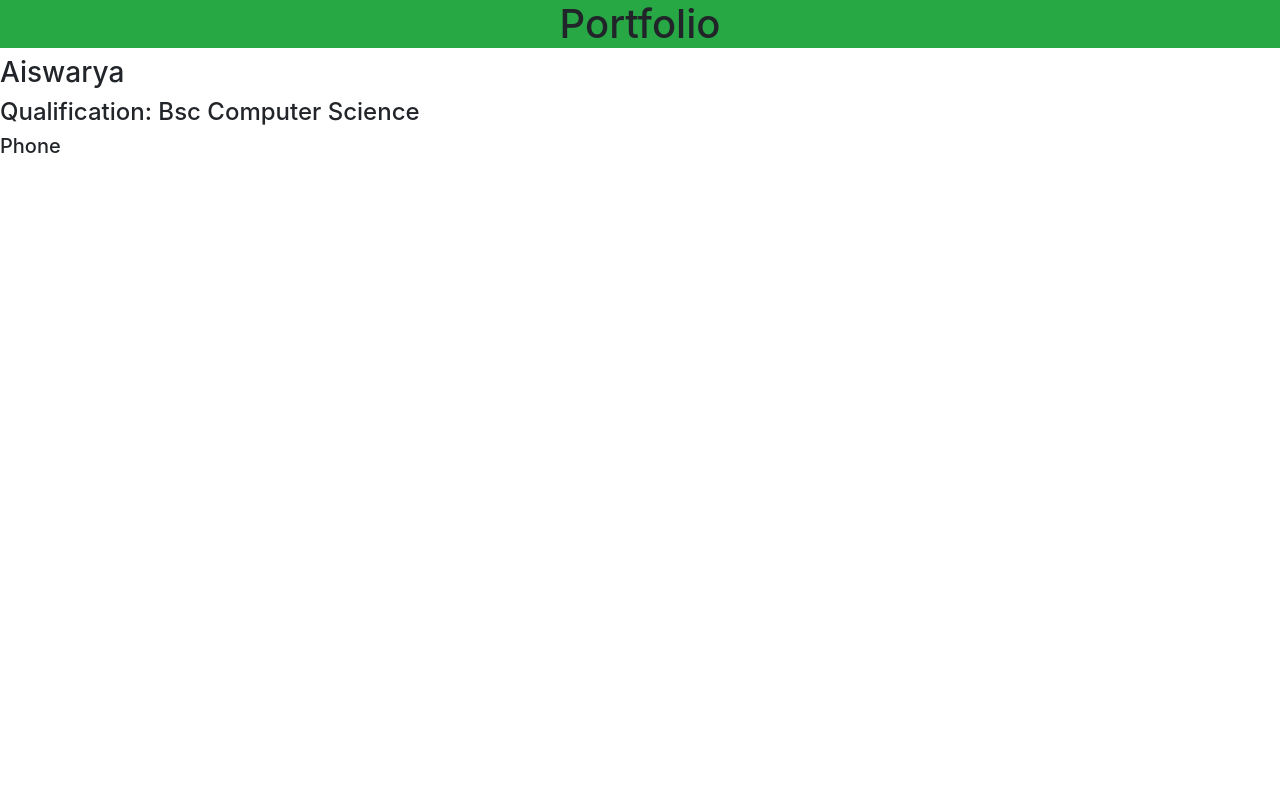
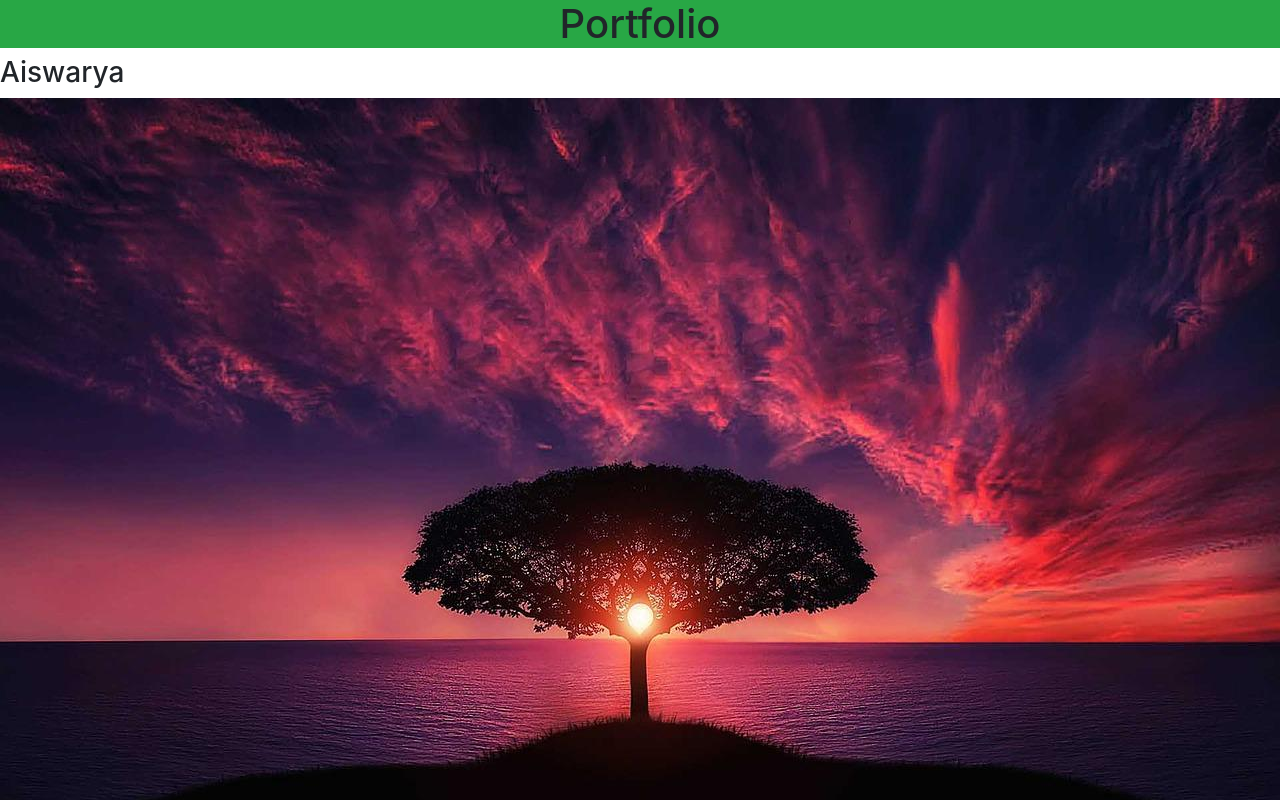
Before and after one commit to Aiswaryav02/my_portfolio, a plain HTML site: page index.html in a window 1280 px wide. Shown: the top 800 px of the page. Drawn offline with nearby package versions, Linux system fonts and the light colour scheme.

Commit message:
img added

```diff
--- a/index.html
+++ b/index.html
@@ -17,6 +17,7 @@
   <body>
       <h1 class="bg-success text-center">Portfolio</h1>
 <h3>Aiswarya </h3>
+<img src="./img/tree.jpg" alt="">
 <h4>Qualification: Bsc Computer Science</h4>
 <h5>Phone</h5>
 
```
Also changed, not shown: img/tree.jpg (added).
